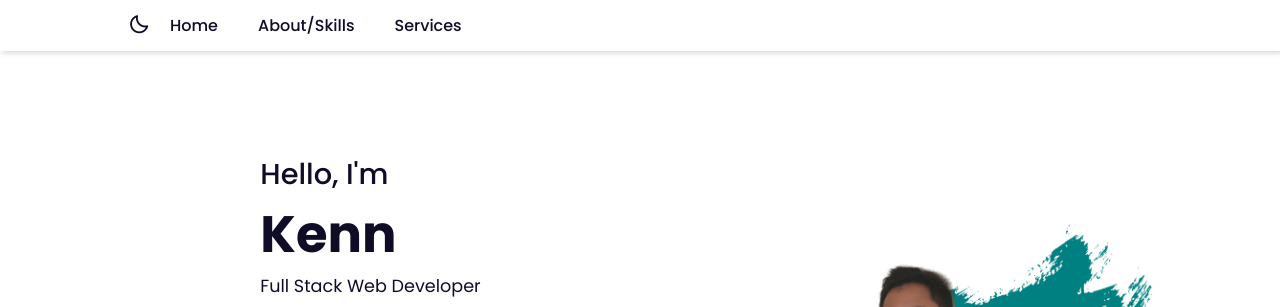
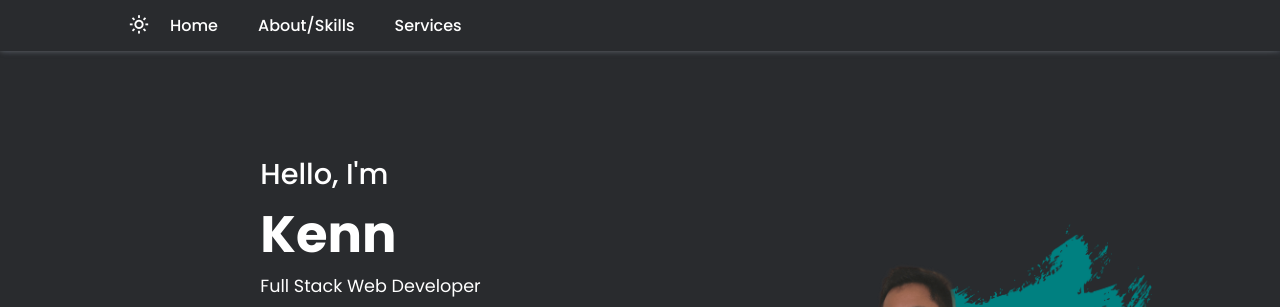
Before and after one commit to xplct-cont/portfolio, a plain HTML site: page index.html in a window 1280 px wide. Shown: the top 307 px of the page. Drawn offline with nearby package versions, Linux system fonts and the light colour scheme.

Commit message:
Changed Default

```diff
--- a/script.js
+++ b/script.js
@@ -1,6 +1,7 @@
 let header = document.querySelector("header");
 let menu = document.querySelector("#menu-icon");
 let navbar = document.querySelector(".navbar");
+let darkmode = document.querySelector("#darkmode");
 
 window.addEventListener("scroll", () => {
   header.classList.toggle("shadow", window.scrollY > 0);
@@ -9,12 +10,14 @@ window.addEventListener("scroll", () => {
 menu.onclick = () => {
   navbar.classList.toggle("active");
 };
+
 window.onscroll = () => {
   navbar.classList.remove("active");
 };
 
-// Dark Mode / light mode
-let darkmode = document.querySelector("#darkmode");
+// Set dark mode as default
+darkmode.classList.replace("bx-moon", "bx-sun");
+document.body.classList.add("active");
 
 darkmode.onclick = () => {
   if (darkmode.classList.contains("bx-moon")) {
--- a/style.css
+++ b/style.css
@@ -27,7 +27,7 @@
 
  body.active {
    --text-color: #fff;
-   --bg-color: #0f0c27;
+   --bg-color: #292b2e
  }
 
  body {
```
